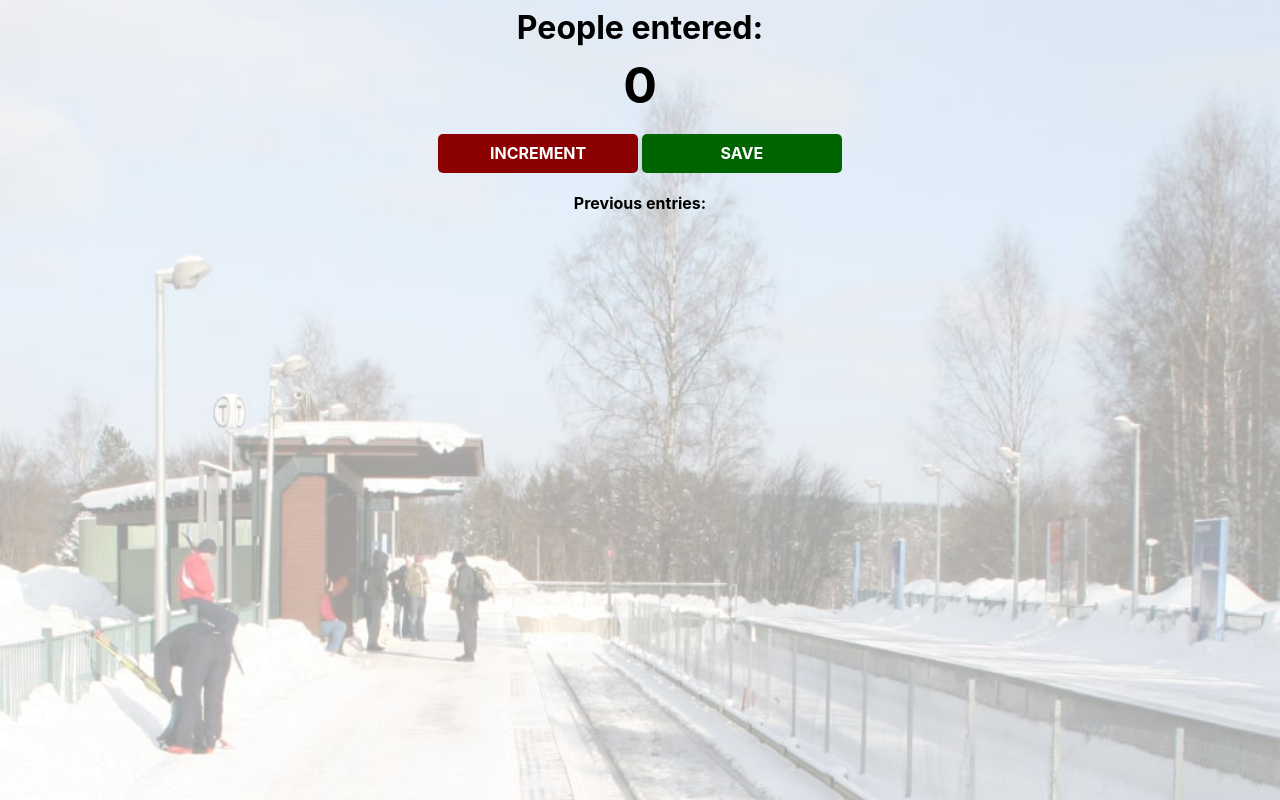
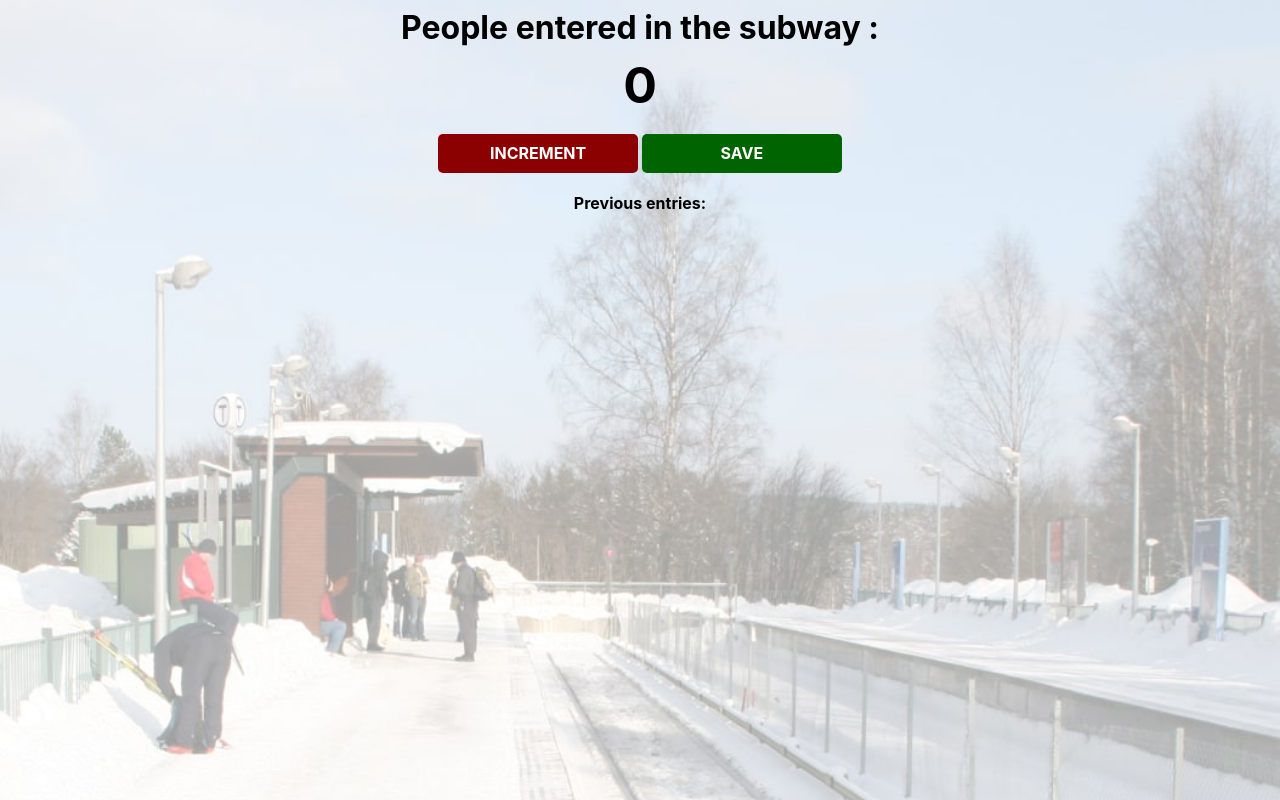
Before and after one commit to nitishchauhan90/people-counting-in-subway, a plain HTML site: page index.html in a window 1280 px wide. Drawn offline with nearby package versions, Linux system fonts and the light colour scheme.

Commit message:
changed heading

```diff
--- a/index.html
+++ b/index.html
@@ -3,7 +3,7 @@
         <link rel="stylesheet" href="index.css">
     </head>
     <body>
-        <h1>People entered:</h1>
+        <h1>People entered in the subway :</h1>
         <h2 id="count-el">0</h2>
         <button id="increment-btn" onclick="increment()">INCREMENT</button>
         <button id="save-btn" onclick="save()">SAVE</button>
```
